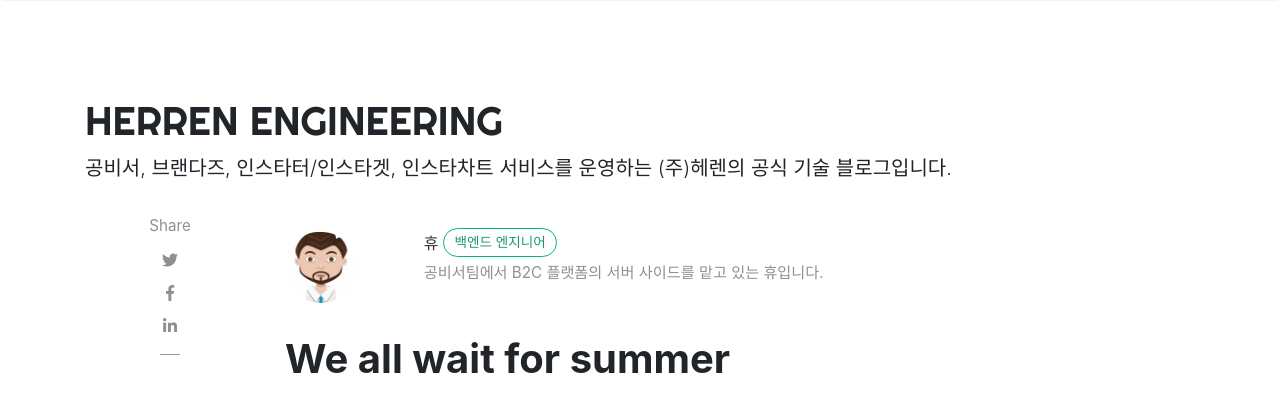
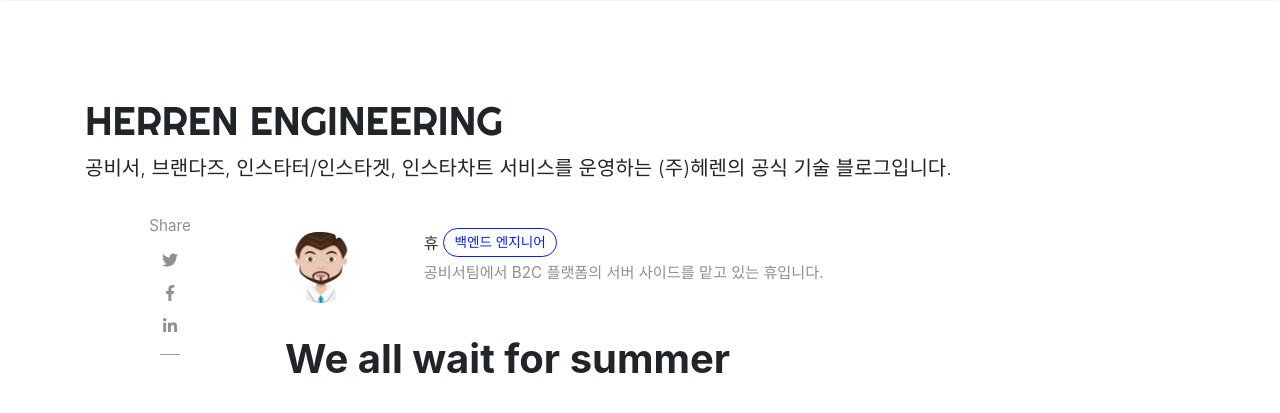
Before and after one commit to herrenofficial/engineering-blog, a Jekyll site: the page built from _posts/2018-01-12-we-all-wait-for-summer.md, in a window 1280 px wide. Shown: the top 413 px of the page. Built offline with Jekyll 4.4.1, drawn with Linux system fonts in a browser that asks for light colours; nearby versions of some CDN libraries; comment, search, counter and statistics services are not loaded.

Commit message:
Update screen.css

```diff
--- a/assets/css/screen.css
+++ b/assets/css/screen.css
@@ -525,8 +525,8 @@
 }
 
 .btn.follow {
-    border-color: #02B875;
-    color: #1C9963;
+    border-color: #001eff;
+    color: #001eff;
     padding: 3px 10px;
     text-align: center;
     border-radius: 999em;
```
